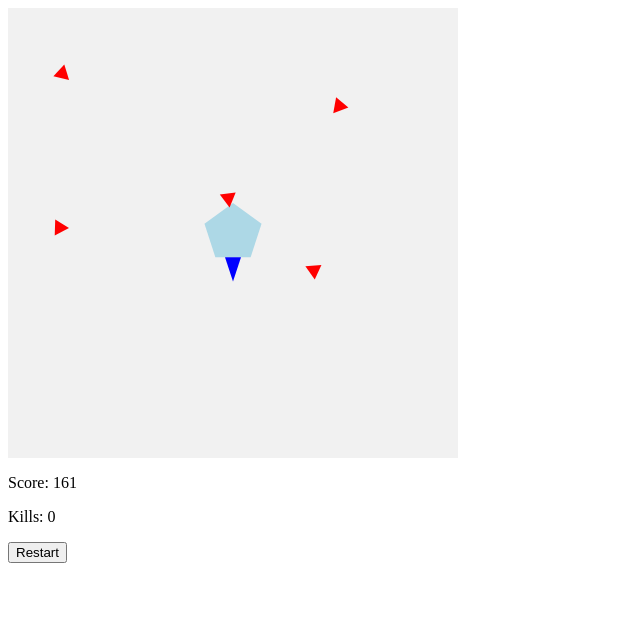
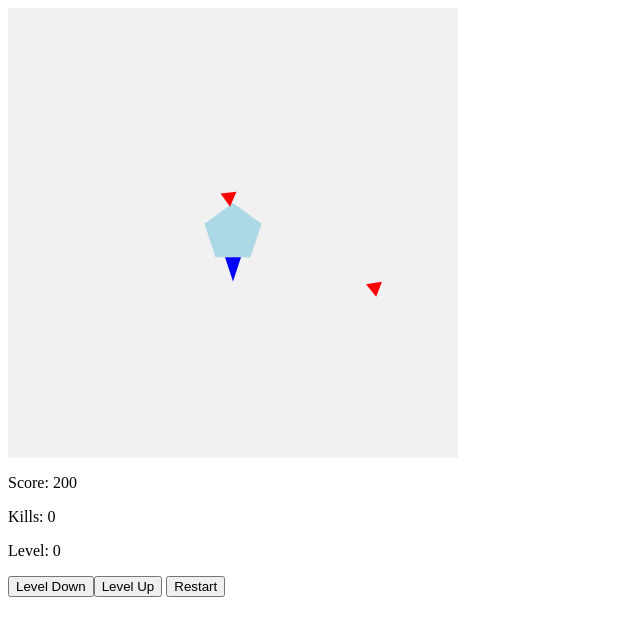
Before and after one commit to genomesh/cubegame, a website: page public/index.html in a window 1280 px wide. Shown: the whole page, without its empty margins (0-640 px from the left). Drawn offline with Linux system fonts and the light colour scheme.

Commit message:
Added levels and finished bug fixes.

```diff
--- a/public/CubeBusters.js
+++ b/public/CubeBusters.js
@@ -115,16 +115,16 @@ function spawnObstacle () {
     RandInt2 = Math.random();
     switch (RandInt) {
         case 0:
-            myObstacles.push(new Component(myCanvas.canvas.width - 20,RandInt2*myCanvas.canvas.height,"red","Obst"));
+            myObstacles.push(new Component(myCanvas.canvas.width + 20,RandInt2*myCanvas.canvas.height,"red","Obst"));
             break;
         case 1:
-            myObstacles.push(new Component(+20,RandInt2*myCanvas.canvas.height,"red","Obst"));
+            myObstacles.push(new Component(-20,RandInt2*myCanvas.canvas.height,"red","Obst"));
             break;
         case 2:
-            myObstacles.push(new Component(RandInt2*myCanvas.canvas.width,+20,"red","Obst"));
+            myObstacles.push(new Component(RandInt2*myCanvas.canvas.width,-20,"red","Obst"));
             break;
         case 3:
-            myObstacles.push(new Component(RandInt2*myCanvas.canvas.width,myCanvas.canvas.height-20,"red","Obst"));
+            myObstacles.push(new Component(RandInt2*myCanvas.canvas.width,myCanvas.canvas.height+20,"red","Obst"));
             break;
     };
     myObstacles[myObstacles.length-1].pointInDirection(myBody);
@@ -273,11 +273,17 @@ function restart() {
     GameAreaStopped = false;
 };
 
+let Level = 0;
+
+function levelDown () {if (Level > 0) { Level -= 1; } }
+function levelUp () {if (Level < 9) { Level += 1; } }
+
 function ChangeTheAngle () {
-    if (spawnObstacleCounter % 35 == 0) { spawnObstacle(); console.log(spawnObstacleCounter); }
+    if (spawnObstacleCounter % (100 - 10*Level) == 0) { spawnObstacle(); }
     spawnObstacleCounter += 1;
     document.getElementById("Score").innerHTML = "Score: " + spawnObstacleCounter;
     document.getElementById("Kills").innerHTML = "Kills: " + kills;
+    document.getElementById("Level").innerHTML = "Level: " + Level;
     if (myCanvas.keys && myCanvas.keys[65]) {
         myBody.x -= 2;
         mySword.x -= 2;
@@ -302,18 +308,23 @@ function ChangeTheAngle () {
     mySword.updateCorners();
     myBody.update();
     mySword.update();
-    for (let o = 0; 0 < myObstacles.length; o++) {
+    for (let o = 0; o < myObstacles.length; o++) {
         if (myObstacles[o].isTouching(myBody)) {
             myCanvas.stop();
         }
         if (myObstacles[o].isTouching(mySword)) {
             myObstacles.splice(o,1);
+            o -= 1;
             kills += 1;
+        } else {
+            myObstacles[o].pointInDirection(myBody);
+            myObstacles[o].x += Math.sin(myObstacles[o].angle);
+            myObstacles[o].y -= Math.cos(myObstacles[o].angle);
+            myObstacles[o].updateCorners();
+            myObstacles[o].update();
         }
-        myObstacles[o].pointInDirection(myBody);
-        myObstacles[o].x += Math.sin(myObstacles[o].angle);
-        myObstacles[o].y -= Math.cos(myObstacles[o].angle);
-        myObstacles[o].updateCorners();
-        myObstacles[o].update();
+    }
+    if (myBody.x > 675 || myBody.x < -225 || myBody.y > 675 || myBody.y < -225) {
+        myCanvas.stop();
     }
 }
--- a/public/index.html
+++ b/public/index.html
@@ -1,10 +1,13 @@
 <html>
+    <title>Pentagon Defence</title>
     <head>
         <link type="text/css" rel="stylesheet" href="CubeBusters.css"/>
     </head>
     <body>
         <p id = "Score">Score: 0</p>
         <p id = "Kills">Kills: 0</p>
+        <p id = "Level">Level: 0</p>
+        <button onclick="levelDown()">Level Down</button><button onclick="levelUp()">Level Up</button>
         <button onclick="restart()">Restart</button>
         <script src="CubeBusters.js"></script>
     </body>
```
